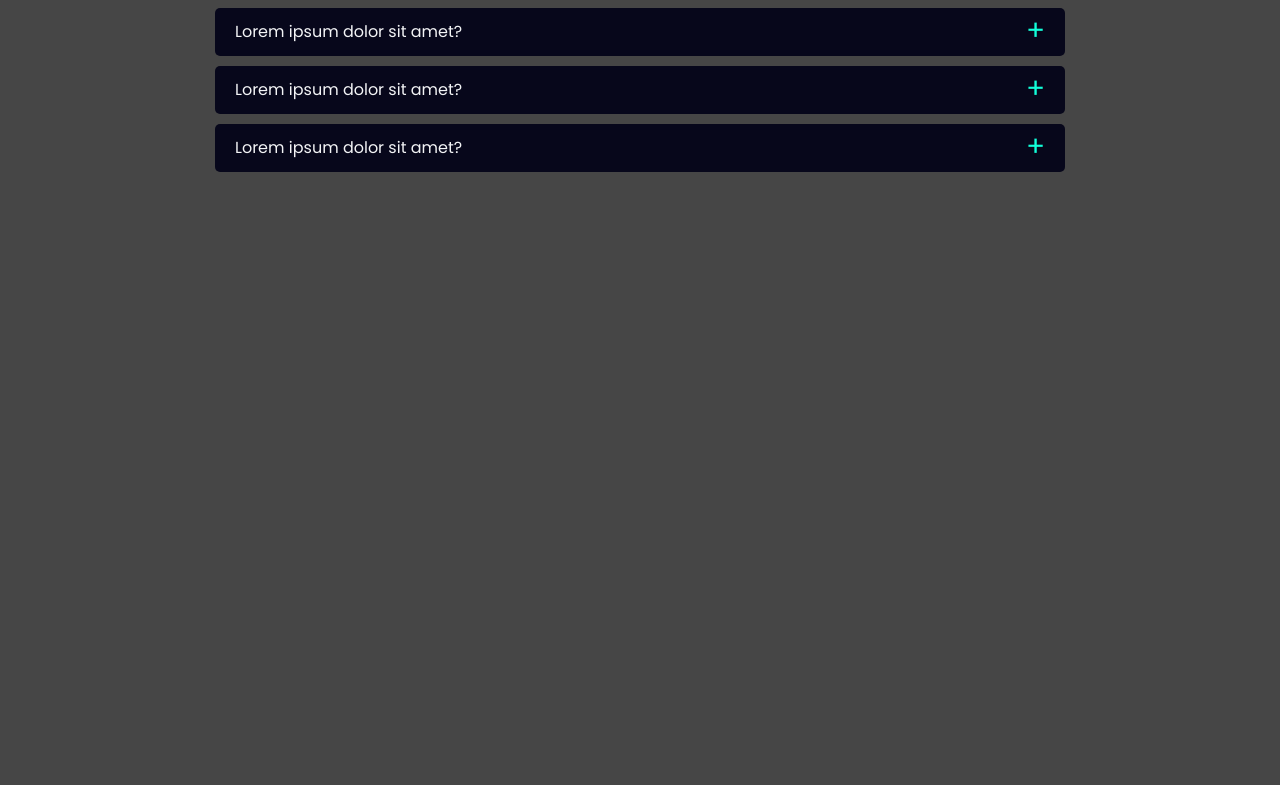
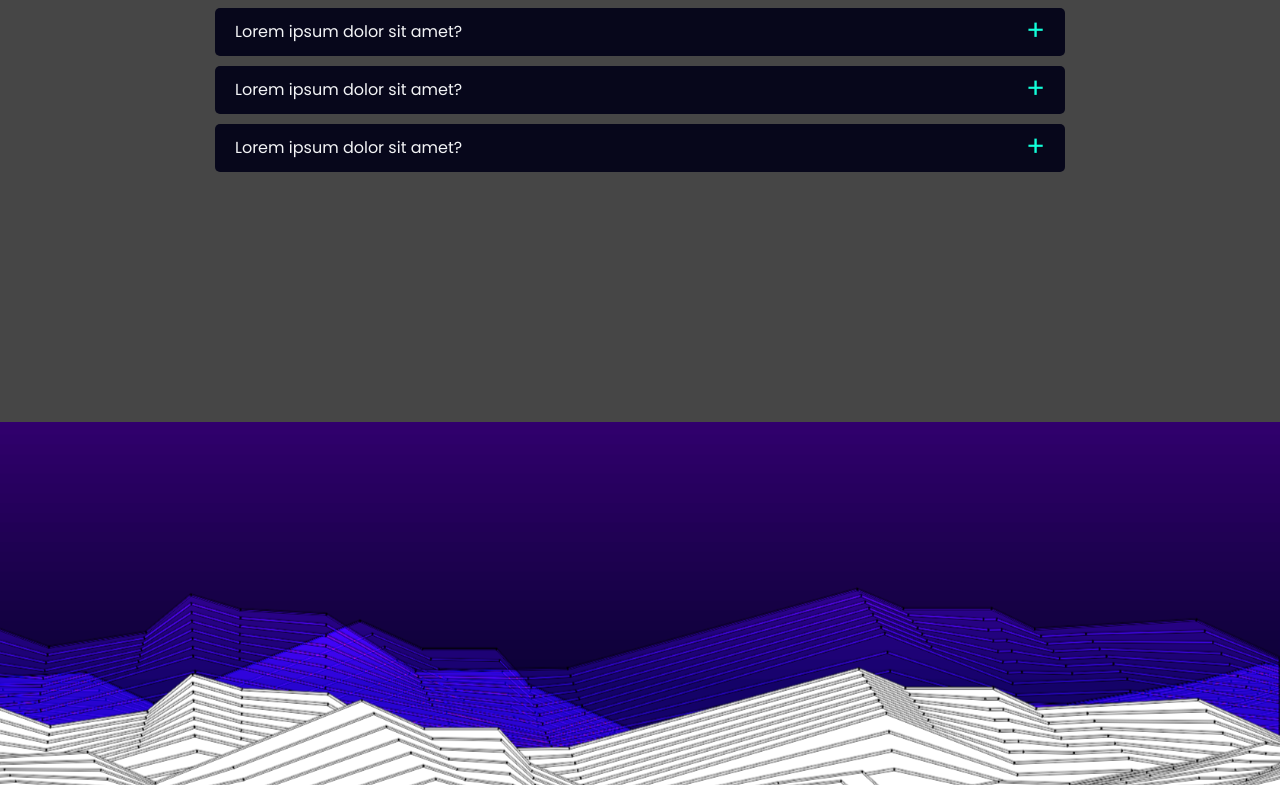
Before and after one commit to Sahil111020/nipsverse, a React (Vite) app: page / in a window 1280 px wide. Shown: the part 4026-4811 px from the top of the page. Before the commit the page ends 4448 px from the top, so only its background shows below. Built offline with nearby package versions, Linux system fonts and the light colour scheme.

Commit message:
add mountain img (in footer)

```diff
--- a/src/App.jsx
+++ b/src/App.jsx
@@ -8,6 +8,7 @@ import Roadmap from './components/Roadmap';
 import Team from './components/Team';
 import FaqSection from './components/FaqSection';
 import Aos from 'aos'
+import Mountain from "./components/Mountain";
 import 'aos/dist/aos.css'
 
 function App() {
@@ -25,6 +26,7 @@ function App() {
       <Roadmap data-aos="fade-up"/>
       <Team data-aos="fade-left"/>
       <FaqSection data-aos="fade-up"/>
+      <Mountain />
     </div>
     </>
   )
--- /dev/null
+++ b/src/components/Mountain.jsx
@@ -0,0 +1,8 @@
+import React from "react";
+import MountainImg from "../imgs/Mountain.svg";
+
+function Mountain(props) {
+  return <img src={MountainImg} alt="Mountaing" />;
+}
+
+export default Mountain;
```
Also changed, not shown: src/imgs/Mountain.svg (added).
